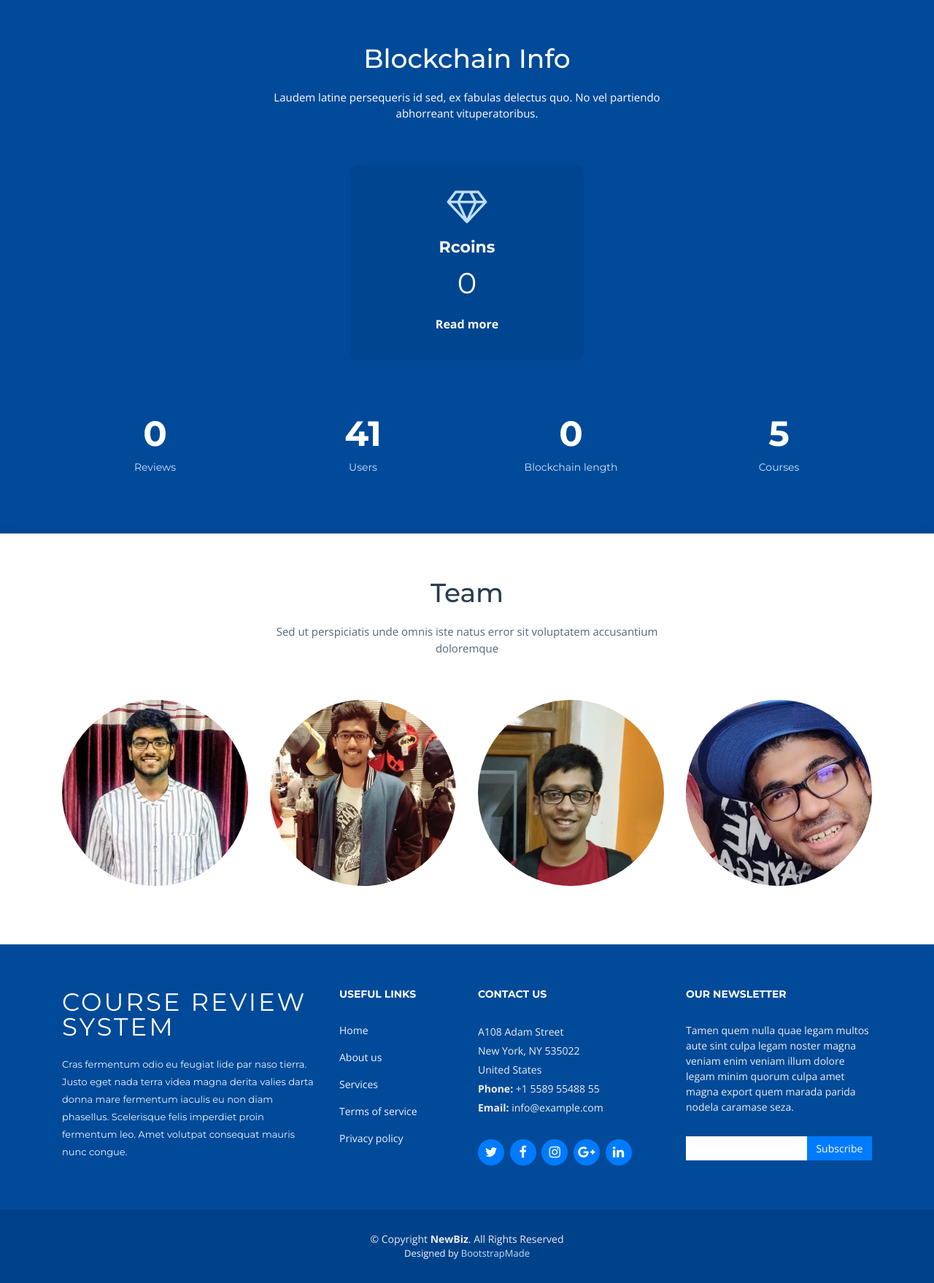
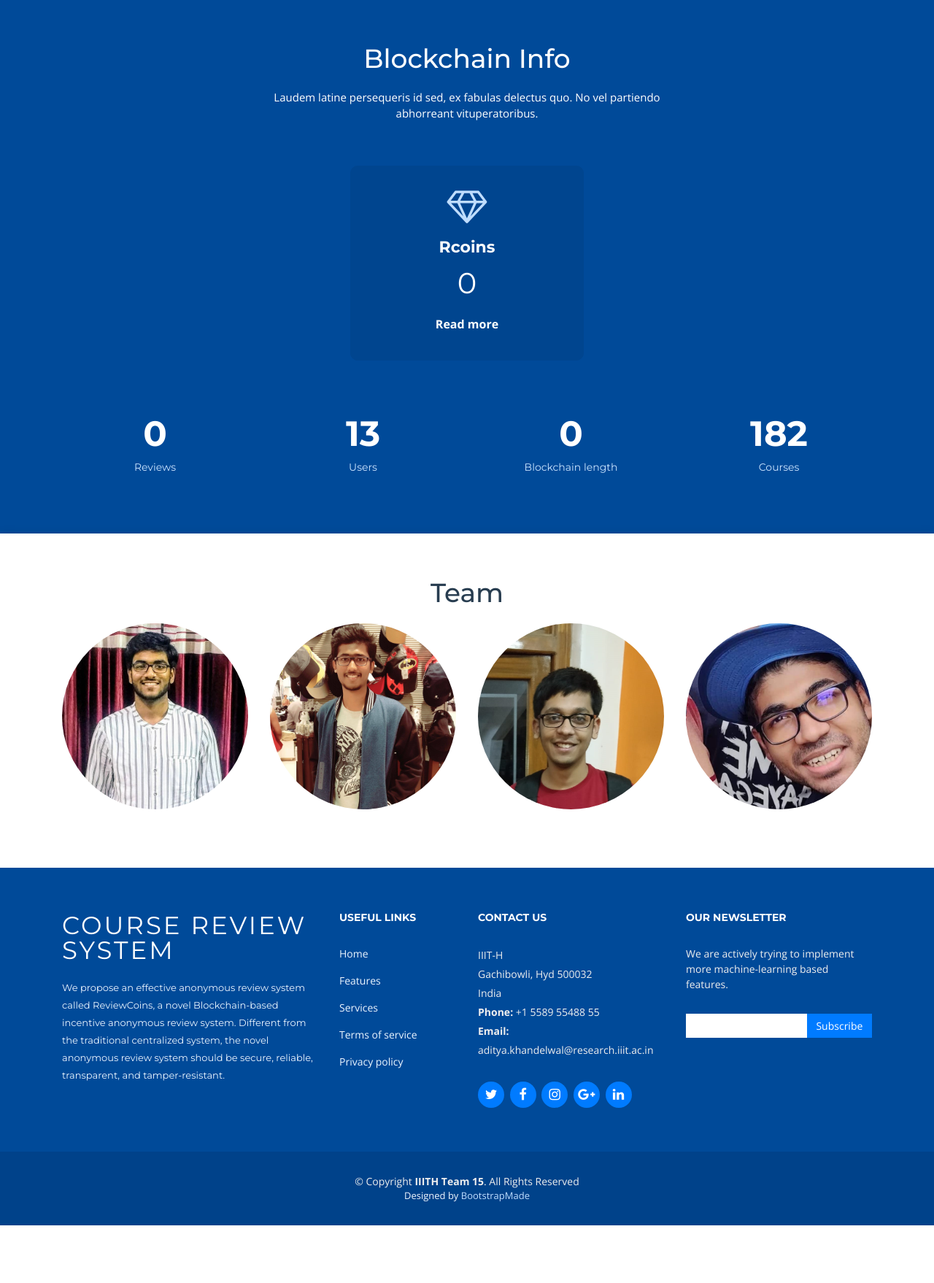
Before and after one commit to abhishek8899/Blockchain-based-Course-Review-System, a Flask app: template python_blockchain_app-ibm_blockchain_post-2/app/templates/sample.html in a window 1280 px wide. Shown: the part 2421-4179 px from the top of the page at 73% size. After the commit the page ends 4100 px from the top, so only its background shows below. Run offline with Flask 2, Linux system fonts and the light colour scheme; the template is opened without the code that fills it, so the values that code supplies are empty; some libraries are stand-ins or nearby versions; some web fonts are replaced.

Commit message:
Last minute changes

```diff
--- a/python_blockchain_app-ibm_blockchain_post-2/app/templates/sample.html
+++ b/python_blockchain_app-ibm_blockchain_post-2/app/templates/sample.html
@@ -52,7 +52,7 @@
       <nav class="main-nav float-right d-none d-lg-block">
         <ul>
           <li class="active"><a href="#intro">Home</a></li>
-          <li><a href="#about">About us</a></li>
+          <li><a href="#about">Features</a></li>
           <li><a href="#services">Recent reviews</a></li>
           <li><a href="{{url_for('main.submit_review')}}">Add new</a></li>
           <li><a href="#team">Team</a></li>
@@ -293,12 +293,12 @@
         <div class="row counters">
 
           <div class="col-lg-3 col-6 text-center">
-            <span data-toggle="counter-up">{{num_reviews}}</span>
+            <span data-toggle="counter-up">{{num_reviews+blockchain_len}}</span>
             <p>Reviews</p>
           </div>
 
           <div class="col-lg-3 col-6 text-center">
-            <span data-toggle="counter-up">41</span>
+            <span data-toggle="counter-up">13</span>
             <p>Users</p>
           </div>
 
@@ -308,7 +308,7 @@
           </div>
 
           <div class="col-lg-3 col-6 text-center">
-            <span data-toggle="counter-up">5</span>
+            <span data-toggle="counter-up">182</span>
             <p>Courses</p>
           </div>
 
@@ -329,7 +329,6 @@
       <div class="container">
         <div class="section-header">
           <h3>Team</h3>
-          <p>Sed ut perspiciatis unde omnis iste natus error sit voluptatem accusantium doloremque</p>
         </div>
 
         <div class="row">
@@ -426,14 +425,14 @@
 
           <div class="col-lg-4 col-md-6 footer-info">
             <h3>Course Review system</h3>
-            <p>Cras fermentum odio eu feugiat lide par naso tierra. Justo eget nada terra videa magna derita valies darta donna mare fermentum iaculis eu non diam phasellus. Scelerisque felis imperdiet proin fermentum leo. Amet volutpat consequat mauris nunc congue.</p>
+            <p>We propose an effective anonymous review system called ReviewCoins, a novel Blockchain-based incentive anonymous review system. Different from the traditional centralized system, the novel anonymous review system should be secure, reliable, transparent, and tamper-resistant.</p>
           </div>
 
           <div class="col-lg-2 col-md-6 footer-links">
             <h4>Useful Links</h4>
             <ul>
               <li><a href="#">Home</a></li>
-              <li><a href="#">About us</a></li>
+              <li><a href="#">Features</a></li>
               <li><a href="#">Services</a></li>
               <li><a href="#">Terms of service</a></li>
               <li><a href="#">Privacy policy</a></li>
@@ -443,11 +442,11 @@
           <div class="col-lg-3 col-md-6 footer-contact">
             <h4>Contact Us</h4>
             <p>
-              A108 Adam Street <br>
-              New York, NY 535022<br>
-              United States <br>
+              IIIT-H <br>
+              Gachibowli, Hyd 500032<br>
+              India <br>
               <strong>Phone:</strong> +1 5589 55488 55<br>
-              <strong>Email:</strong> info@example.com<br>
+              <strong>Email:</strong> aditya.khandelwal@research.iiit.ac.in<br>
             </p>
 
             <div class="social-links">
@@ -462,7 +461,7 @@
 
           <div class="col-lg-3 col-md-6 footer-newsletter">
             <h4>Our Newsletter</h4>
-            <p>Tamen quem nulla quae legam multos aute sint culpa legam noster magna veniam enim veniam illum dolore legam minim quorum culpa amet magna export quem marada parida nodela caramase seza.</p>
+            <p>We are actively trying to implement more machine-learning based features.</p>
             <form action="" method="post">
               <input type="email" name="email"><input type="submit"  value="Subscribe">
             </form>
@@ -474,7 +473,7 @@
 
     <div class="container">
       <div class="copyright">
-        &copy; Copyright <strong>NewBiz</strong>. All Rights Reserved
+        &copy; Copyright <strong>IIITH Team 15</strong>. All Rights Reserved
       </div>
       <div class="credits">
         <!--
```
Also changed, not shown: 4 other files.
